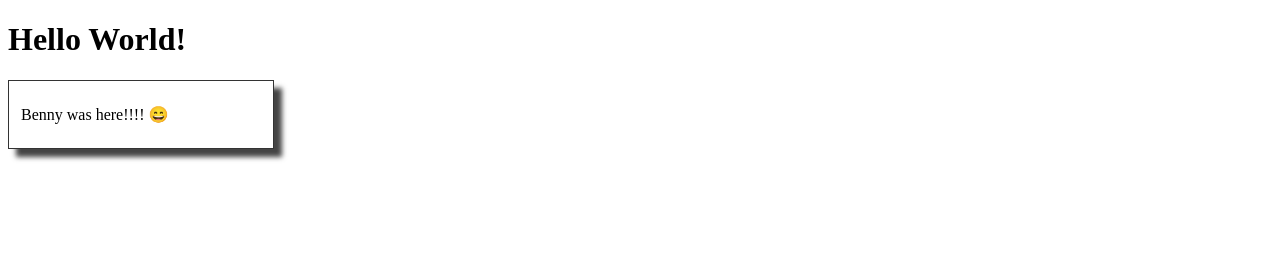
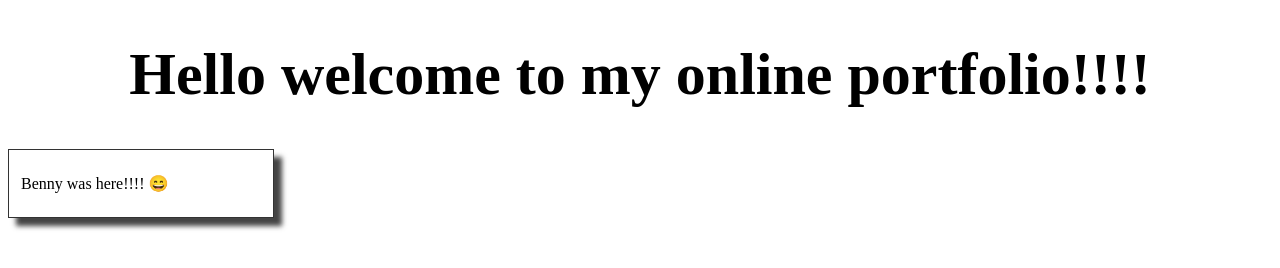
Before and after one commit to Ginger78/Ginger78.github.io, a plain HTML site: page index.html in a window 1280 px wide. Drawn offline with Linux system fonts and the light colour scheme.

Commit message:
Update index.html

```diff
--- a/index.html
+++ b/index.html
@@ -2,6 +2,7 @@
 <html>
 <head>
 <style>
+h1 {text-align: center;}
 .shadowbox {
     width: 15em;
     border: 1px solid #333;
@@ -13,7 +14,7 @@
 <body>
 
 
-<h1>Hello World!</h1>
+<h1 style="font-size:60px;"> Hello welcome to my online portfolio!!!!</h1>
 
 <div class = "shadowbox">
   <p>Benny was here!!!! &#128516;</p>
```
